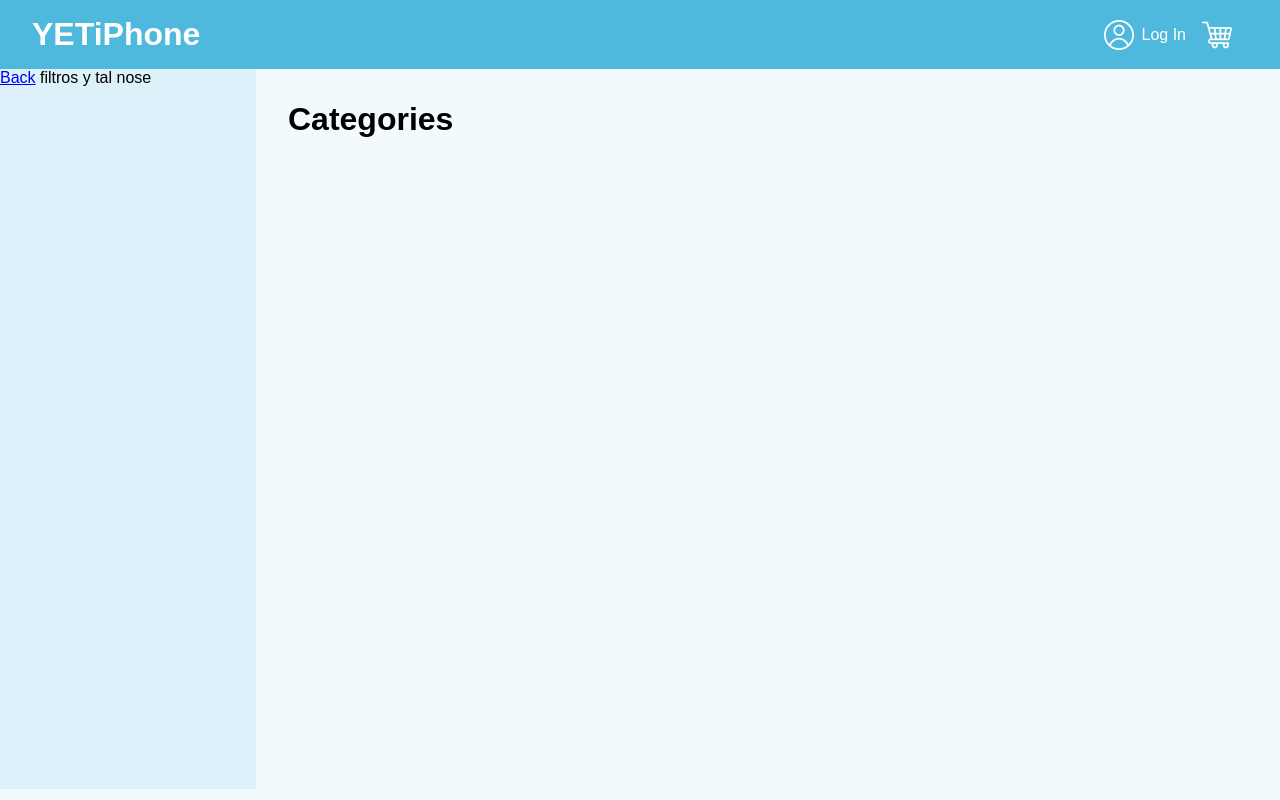
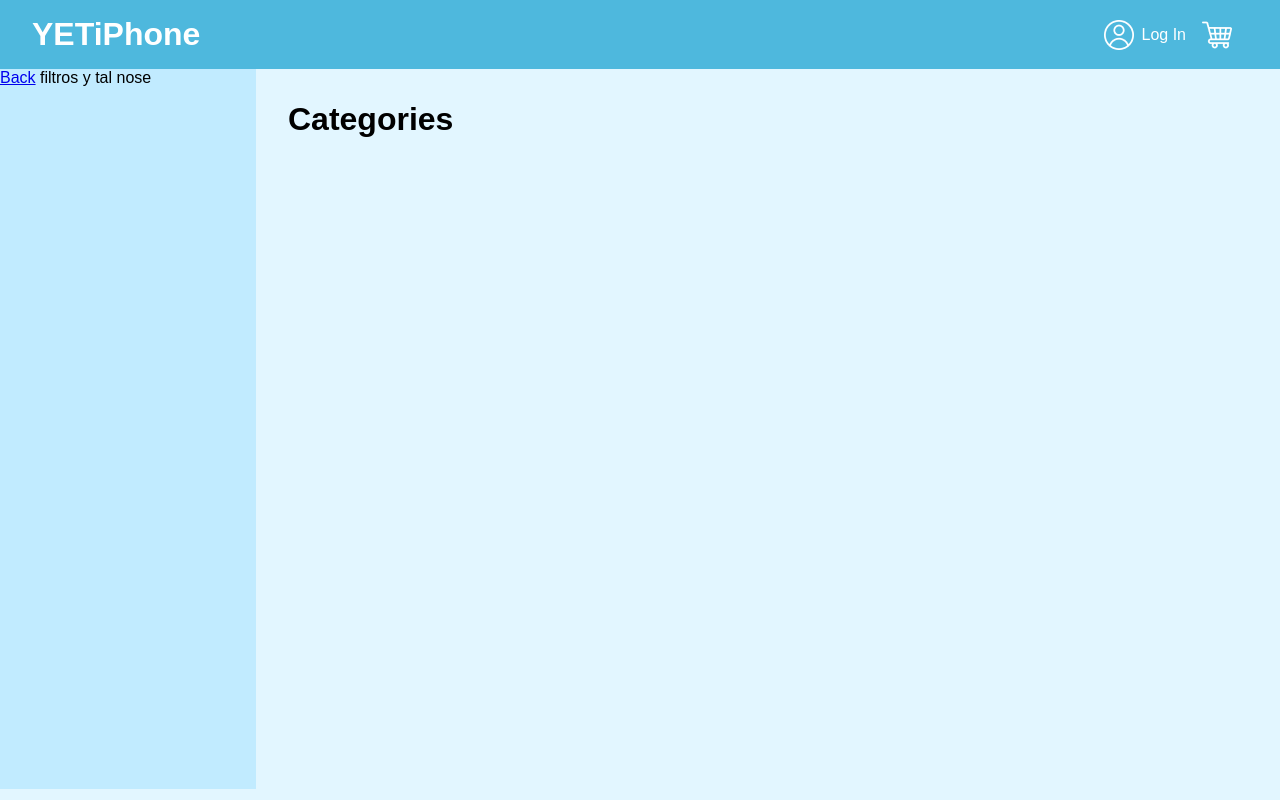
Before and after one commit to mohacr026/YETIPHONE, a PHP site: template view/adminCategory/editCategoryMenu.php in a window 1280 px wide. Run offline with PHP 8.4, Linux system fonts and the light colour scheme; the template is opened without the code that fills it, so the values that code supplies are empty.

Commit message:
arreglo css y categorias

```diff
--- a/css/main.css
+++ b/css/main.css
@@ -5,7 +5,7 @@
 }
 
 body {
-  background-color: #f3fafd;
+  background-color: #e2f6ff;
   overflow-x: hidden;
 }
 
@@ -63,16 +63,16 @@ main {
   display: flex;
 }
 main aside {
-  background-color: #ddf1fa;
+  background-color: #c1ebff;
   width: 20vw;
   height: 90vh;
 }
-main div {
+main main {
   width: 80%;
   display: flex;
   flex-direction: column;
 }
-main div h1 {
+main main h1 {
   margin: 2rem;
   margin-bottom: 0;
 }
@@ -81,7 +81,7 @@ main div h1 {
   display: flex;
   flex-direction: column;
   align-items: flex-end;
-  width: 90%;
+  width: 100%;
   min-height: 70svh;
   height: 70svh;
   max-height: 70svh;
@@ -91,11 +91,12 @@ main div h1 {
 .categoryContainer .categoryComponent {
   display: flex;
   flex-direction: column;
+  align-items: flex-end;
   width: 100%;
 }
 .categoryContainer .categoryComponent h3 {
   text-align: left;
-  background-color: #217093;
+  background-color: #4eb8dd;
   cursor: pointer;
   padding: 1rem;
   width: 90%;
@@ -118,7 +119,7 @@ main div h1 {
   align-items: flex-end;
 }
 .categoryContainer .categoryComponent .subcategoriesContainer p {
-  background-color: #4eb8dd;
+  background-color: #c1ebff;
   margin: 1rem;
   width: 80%;
   margin-bottom: 0;
--- a/main.scss
+++ b/main.scss
@@ -76,7 +76,7 @@ main{
         height: 90vh;
     }
 
-    div{
+    main{
         width: 80%;
         display: flex;
         flex-direction: column;
@@ -91,7 +91,7 @@ main{
     display: flex;
     flex-direction: column;
     align-items: flex-end;
-    width: 90%;
+    width: 100%;
     min-height: 70svh;
     height: 70svh;
     max-height: 70svh;
@@ -100,10 +100,11 @@ main{
     .categoryComponent{
         display: flex;
         flex-direction: column;
+        align-items: flex-end;
         width: 100%;
         h3{
             text-align: left;
-            background-color: $darkBlue;
+            background-color: $medBlue;
             cursor: pointer;
             padding: 1rem;
             width: 90%;
@@ -125,7 +126,7 @@ main{
             align-items: flex-end;
 
             p{
-                background-color: $medBlue;
+                background-color: $lightBlue;
                 margin: 1rem;
                 width: 80%;
                 margin-bottom: 0;
--- a/scss/colors.scss
+++ b/scss/colors.scss
@@ -1,4 +1,4 @@
 $darkBlue: #217093;
 $medBlue: #4eb8dd;
-$lightBlue: #ddf1fa;
-$inputBG: #f3fafd;
+$lightBlue: #c1ebff;
+$inputBG: #e2f6ff;
--- a/view/adminCategory/editCategoryMenu.php
+++ b/view/adminCategory/editCategoryMenu.php
@@ -16,7 +16,7 @@
             <a href="index.php">Back</a>
             filtros y tal nose
         </aside>
-        <div>
+        <main>
             <h1>Categories</h1>
             <div class="categoryContainer">
                 <?php
@@ -28,7 +28,7 @@
                     }
                 ?>
             </div>
-        </div>
+        </main>
     </main>
 </body>
 </html>
```
Also changed, not shown: 1 other file.
